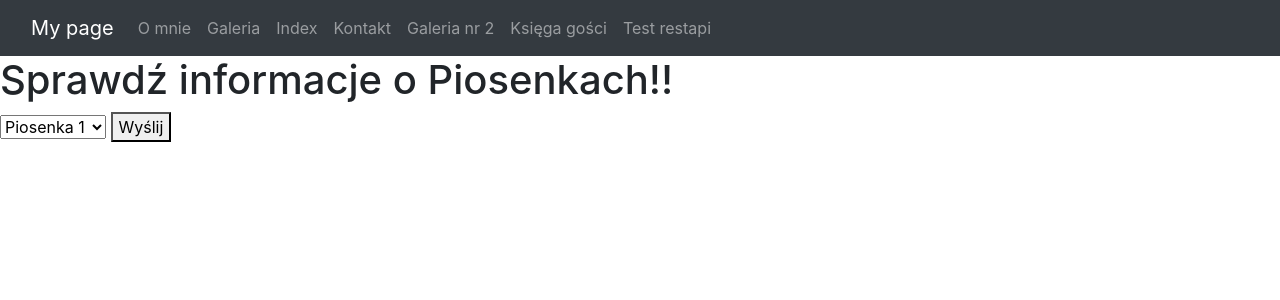
After one commit to MateuszLan/myweb, a Flask app: page /test in a window 1280 px wide. The commit adds this page. Shown: the top 300 px of the page. Run offline with Flask 2, Linux system fonts and the light colour scheme; some libraries are stand-ins or nearby versions.

Commit message:
Big Update

```diff
--- a/run.py
+++ b/run.py
@@ -1,4 +1,5 @@
 from flask import Flask, render_template, abort, make_response, request, redirect, url_for
+import requests
 from AzureDB import AzureDB
 
 from flask_dance.contrib.github import make_github_blueprint, github
@@ -8,10 +9,10 @@ app = Flask(__name__)
 app.secret_key = secrets.token_hex(16) #generujemy sekretny klucz aplikacji
 os.environ['OAUTHLIB_INSECURE_TRANSPORT'] = '1' #zezwalamy na polaczenie w lokalnym srodowisku bez https
 github_blueprint = make_github_blueprint(
-#client_id="7703588b0ebee5a9e41e", #lokalny
-#client_secret="89f998afca3c2770756b027585c6c5b4921c6de3",#tu wklej swoj wygenerowany client secret z github
-client_id="9bb0e5f0bfba6aea4e5e", #tu wklek swoj wygenerowany id z github (do chmury)
-client_secret="5f7d3186445e6a31b8ce385576e340b70eed1df0",#tu wklej swoj wygenerowany client secret z github(do chmury)
+client_id="7703588b0ebee5a9e41e", #lokalny
+client_secret="89f998afca3c2770756b027585c6c5b4921c6de3",#tu wklej swoj wygenerowany client secret z github
+#client_id="9bb0e5f0bfba6aea4e5e", #tu wklek swoj wygenerowany id z github (do chmury)
+#client_secret="5f7d3186445e6a31b8ce385576e340b70eed1df0",#tu wklej swoj wygenerowany client secret z github(do chmury)
 )
 app.register_blueprint(github_blueprint, url_prefix='/login')
 
@@ -22,10 +23,10 @@ def github_login():
     else:
         account_info = github.get('/user')
     if account_info.ok:
-        return render_template('gallery.html')
+        return render_template('index.html')
     return '<h1>Request failed!</h1>'
 
-@app.route('/', methods=['GET', 'POST'])
+@app.route('/index', methods=['GET', 'POST'])
 def home():
     return render_template('index.html')
 
@@ -55,6 +56,24 @@ def ksiega():
 def contact():
     return render_template('contact.html')
 
+@app.route('/test', methods=['GET', 'POST'])
+def test():
+    if request.method == 'GET':
+        return render_template('test.html')
+    if request.method == 'POST':
+        info = requests.get('http://localhost:5000/')
+        dane = info.json()
+        zmienna = request.form['Nr']
+        Wykonawca = dane[zmienna]['Wykonawca']
+        Tytul = dane[zmienna]['Tytul']
+        Format = dane[zmienna]['Format']
+        Odp1 = "Wykonawca: %s " % (Wykonawca)
+        Odp2 = "Tytuł: %s " % (Tytul)
+        Odp3 = "Format : %s " % (Format)
+        return render_template('test.html', data1=Odp1, data2=Odp2, data3=Odp3)
+    return render_template('test.html')
+
+
 
 @app.route('/error_denied')
 def error_denied():
@@ -74,4 +93,4 @@ def not_found_error(error):
 
 
 if __name__ == "__main__":
-    app.run(debug=True)
+    app.run(debug=True, host='0.0.0.0', port=80)
--- a/static/Script.js
+++ b/static/Script.js
@@ -155,7 +155,7 @@ var gora1=kot.offsetTop;
          // tlo.style.setProperty('transition-duration','3s');
          // tlo.style.setProperty('transition-property','all');
          tlo.style.setProperty('display','block');
-         tlo.style.setProperty('BACKGROUND-IMAGE',"url({{ url_for('static', filename='tlo.png') }})");
+         tlo.style.setProperty('BACKGROUND-IMAGE','url({{ url_for(\'static\', filename=\'tlo.png\') }})');
       }, 4000);
    }
     if(k==0 || i==4&&
--- a/static/Style.css
+++ b/static/Style.css
@@ -189,7 +189,7 @@ textarea{
     }
 
     span{
-        background-color: chartreuse;
+
         padding: none;
         margin:none;
         font-size: 3em;
--- a/templates/base.html
+++ b/templates/base.html
@@ -5,16 +5,18 @@
 <meta charset="UTF-8">
 <meta name="viewport" content="width=device-width, initial-scale=1">
 <link href="{{ url_for('static', filename='style.css') }}" rel="stylesheet" type="text/css">
+   <link rel="stylesheet" href="https://cdnjs.cloudflare.com/ajax/libs/ekko-lightbox/5.3.0/ekko-lightbox.css" integrity="sha512-Velp0ebMKjcd9RiCoaHhLXkR1sFoCCWXNp6w4zj1hfMifYB5441C+sKeBl/T/Ka6NjBiRfBBQRaQq65ekYz3UQ==" crossorigin="anonymous" referrerpolicy="no-referrer" />
 <link rel="stylesheet" href="https://maxcdn.bootstrapcdn.com/bootstrap/4.0.0/css/bootstrap.min.css" integrity="sha384-Gn5384xqQ1aoWXA+058RXPxPg6fy4IWvTNh0E263XmFcJlSAwiGgFAW/dAiS6JXm" crossorigin="anonymous">
 <script src="https://code.jquery.com/jquery-3.2.1.slim.min.js" integrity="sha384-KJ3o2DKtIkvYIK3UENzmM7KCkRr/rE9/Qpg6aAZGJwFDMVNA/GpGFF93hXpG5KkN" crossorigin="anonymous"></script>
 <script src="https://cdnjs.cloudflare.com/ajax/libs/popper.js/1.12.9/umd/popper.min.js" integrity="sha384-ApNbgh9B+Y1QKtv3Rn7W3mgPxhU9K/ScQsAP7hUibX39j7fakFPskvXusvfa0b4Q" crossorigin="anonymous"></script>
-<script src="https://maxcdn.bootstrapcdn.com/bootstrap/4.0.0/js/bootstrap.min.js" integrity="sha384-JZR6Spejh4U02d8jOt6vLEHfe/JQGiRRSQQxSfFWpi1MquVdAyjUar5+76PVCmYl" crossorigin="anonymous"></script>
+<script src="https://maxcdn.bootstrapcdn.com/bootstrap/4.0.0/js/bootstrap.min.js" ></script>
 <script src ="https://cdnjs.cloudflare.com/ajax/libs/ekko-lightbox/5.3.0/ekko-lightbox.min.js"></script>
+<script src="https://cdn.jsdelivr.net/npm/bs5-lightbox@1.8.0/dist/index.bundle.min.js"></script>
         <link rel="stylesheet" href="{{ url_for('static', filename= 'css/style.css') }}">
 
 </head>
 <body>
-<nav class="navbar navbar-expand-lg navbar-light bg-light">
+<nav class="navbar navbar-expand-lg navbar-dark bg-dark">
   <div class="container-fluid">
     <a class="navbar-brand" href="#">My page</a>
     <button class="navbar-toggler" type="button" data-bs-toggle="collapse" data-bs-target="#navbarNavDropdown" aria-controls="navbarNavDropdown" aria-expanded="false" aria-label="Toggle navigation">
@@ -40,11 +42,24 @@
         <li class="nav-item">
           <a class="nav-link" href="{{ url_for('ksiega') }}">Księga gości</a>
         </li>
+        <li class="nav-item">
+          <a class="nav-link" href="{{ url_for('test') }}">Test restapi</a>
+        </li>
       </ul>
     </div>
   </div>
 </nav>
 {% block body %}
 {% endblock %}
+<script>
+    $(document).on('click', '[data-toggle="lightbox"]', function(event) {
+                event.preventDefault();
+                $(this).ekkoLightbox();
+    });
+    $('.carousel').carousel({
+        interval: 2000,
+        keybord: true
+    })
+</script>
 </body>
 </html>
--- a/templates/gallery2.html
+++ b/templates/gallery2.html
@@ -39,10 +39,4 @@
 </div>
 </div>
 
-<script>
-   $(document).on('click', '[data-toggle="lightbox"]', function(event) {
-  event.preventDefault();
-  $(this).ekkoLightbox();
-});
-</script>
 {% endblock %}
--- /dev/null
+++ b/templates/test.html
@@ -0,0 +1,21 @@
+{% extends "base.html" %}
+{% block title %}Księga{% endblock %}
+{% set active_page = "ksiega" -%}
+{% block body %}
+<h1>Sprawdź informacje o Piosenkach!!</h1>
+<form action="" method="POST">
+<select name="Nr">
+  <option>Piosenka 1</option>
+  <option>Piosenka 2</option>
+  <option>Piosenka 3</option>
+  <option>Piosenka 4</option>
+</select>
+<button type='submit'>Wyślij</button>
+</form>
+{% if data1 %}
+{{data1}}</br>
+{{data2}}</br>
+{{data3}}</br>
+{% endif %}
+
+{% endblock %}
```
